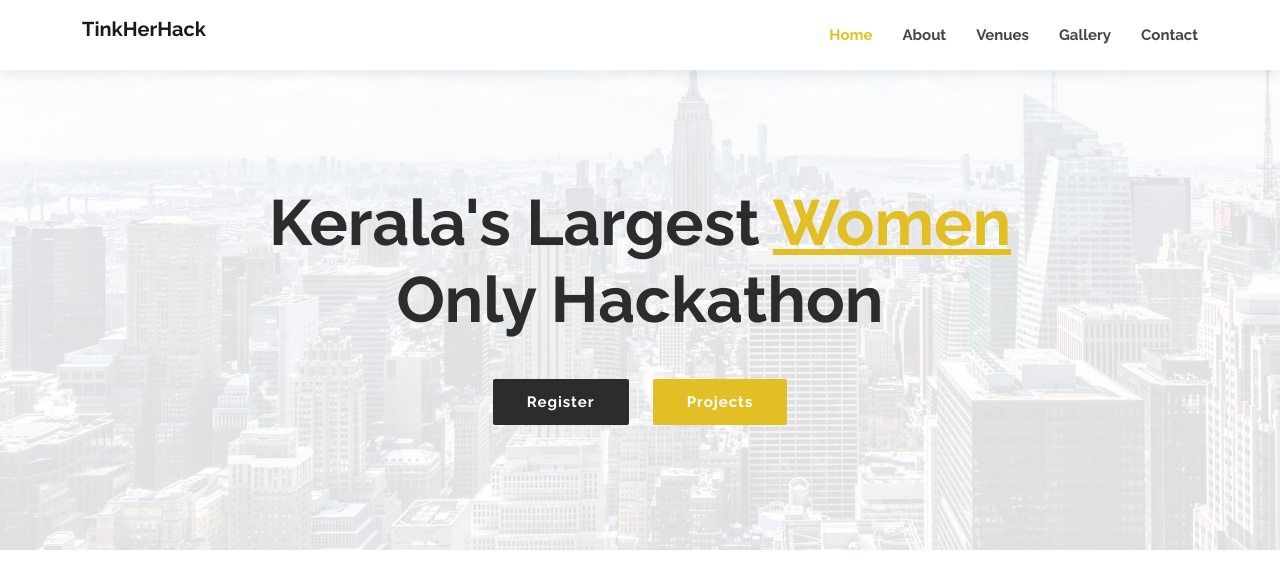
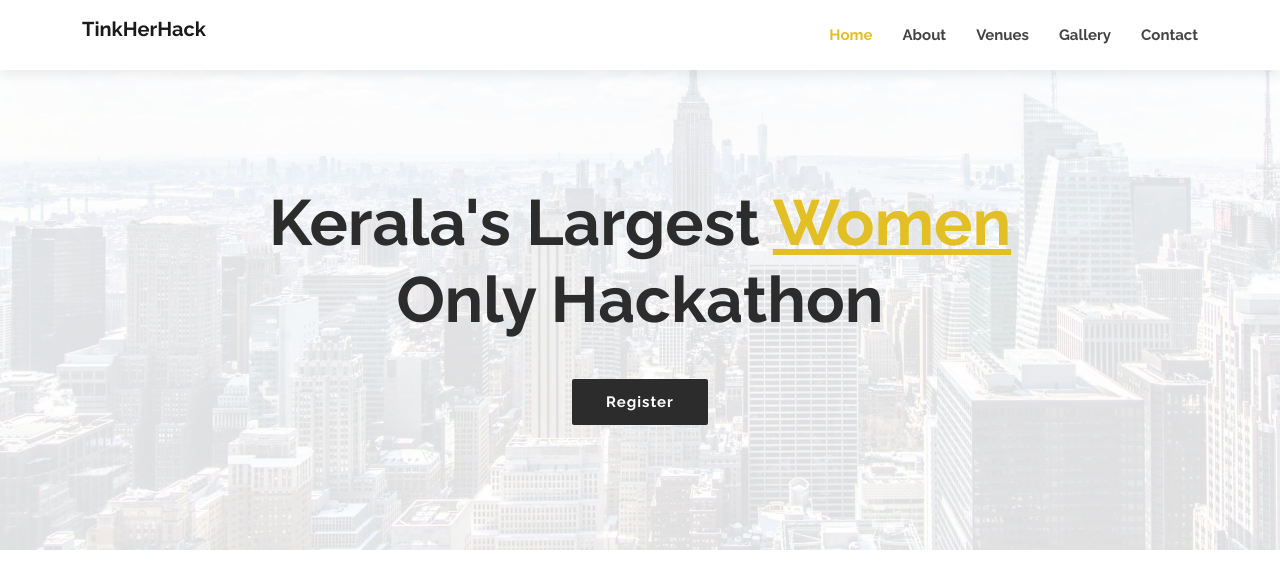
Before and after one commit to AryaV14/TinkHerHack_Website, a plain HTML site: page index.html in a window 1280 px wide. Shown: the top 588 px of the page. Drawn offline with Linux system fonts and the light colour scheme.

Commit message:
Update index.html

```diff
--- a/index.html
+++ b/index.html
@@ -103,7 +103,6 @@
       <h2>Kerala's Largest <span>Women</span><br> Only Hackathon</h2>
       <div>
         <a href="#about" class="btn-get-started scrollto">Register</a>
-        <a href="#portfolio" class="btn-projects scrollto">Projects</a>
       </div>
     </div>
 
```
